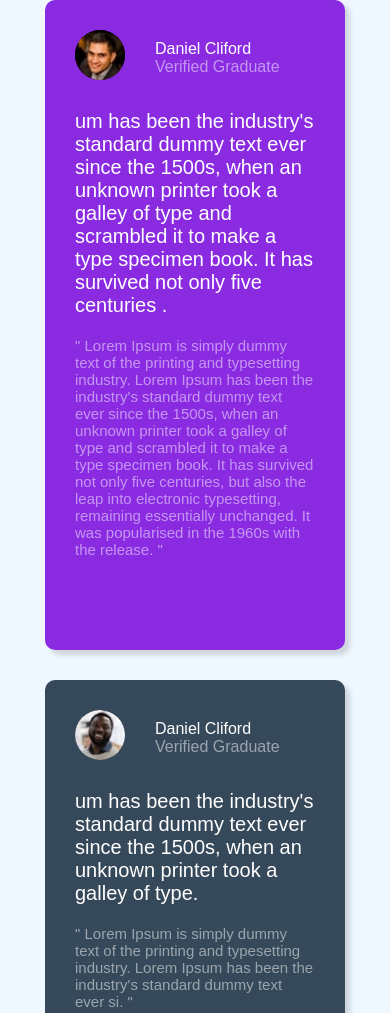
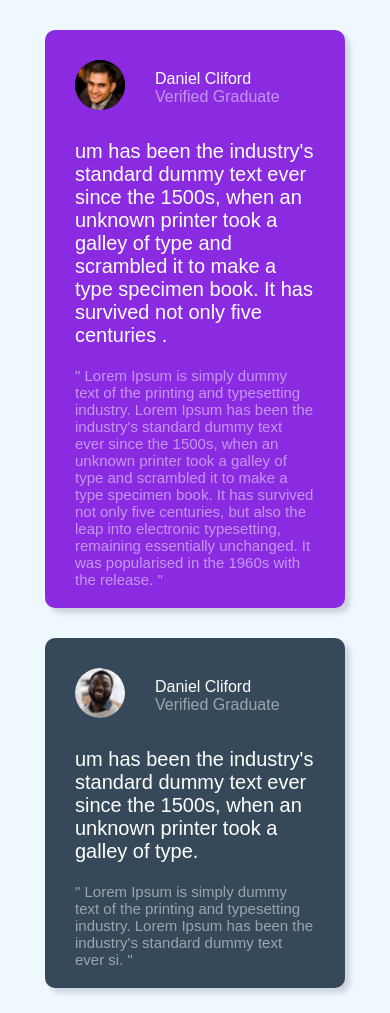
Before and after one commit to douglas457/GridSection, a plain HTML site: page index.html in a window 390 px wide. Shown: the top 1013 px of the page. Drawn offline with Linux system fonts and the light colour scheme.

Commit message:
Add files via upload

```diff
--- a/style.css
+++ b/style.css
@@ -24,7 +24,6 @@
 
 .div1 {
     background-color: blueviolet;
-    height: 350px;
     grid-area: div1;
     border-radius: 10px;
     width: 600px;
@@ -32,7 +31,6 @@
 
 .div2 {
     background-color: rgb(54, 73, 90);
-    height: 350px;
     grid-area: div2;
     border-radius: 10px;
     width: 300px;
@@ -40,7 +38,6 @@
 
 .div3 {
     background-color: white;
-    height: 730px;
     grid-area: div3;
     border-radius: 10px;
     color: black;
@@ -49,7 +46,6 @@
 
 .div4 {
     background-color: white;
-    height: 350px;
     grid-area: div4;
     border-radius: 10px;
     color: black;
@@ -58,13 +54,14 @@
 
 .div5 {
     background-color: rgb(32, 33, 39);
-    height: 350px;
     grid-area: div5;
     border-radius: 10px;
 }
 
 .all {
     box-shadow: 5px 5px 5px rgba(0, 0, 0, 0.146);
+    height: inherit !important;
+    padding-bottom: 20px;
 }
 
 .foto {
@@ -115,10 +112,12 @@
     }
 
     .container {
-        grid-template-areas: " div1 div1 "
+        grid-template-areas: " .    .    "
+                             " div1 div1 "
                              " div2 div4 "
                              " div3 div3 "
-                             " div5 div5"
+                             " div5 div5 "
+                             " .    .    "
     }
 
     .div1 {
@@ -129,30 +128,38 @@
         height: 400px;
         width: 630px;
     }
+    .all {
+        height: inherit !important;
+        padding-bottom: 20px;
+    }
 
 }
 
 @media (max-width: 650px) {
     .container {
-        grid-template-areas: " div1 "
+        grid-template-areas: " . "
+                             " div1 "
                              " div2 "
                              " div3 "
                              " div4 "
                              " div5 "
+                             " .    "
     }
 
     .div1 {
         width: 300px;
-        height: 650px;
     }
 
     .div3 {
         width: 300px;
-        height: 750px;
     }
 
     .div5 {
         width: 300px;
-        height: 600px;
+    }
+
+    .all {
+        height: inherit !important;
+        padding-bottom: 20px;
     }
 }
```
